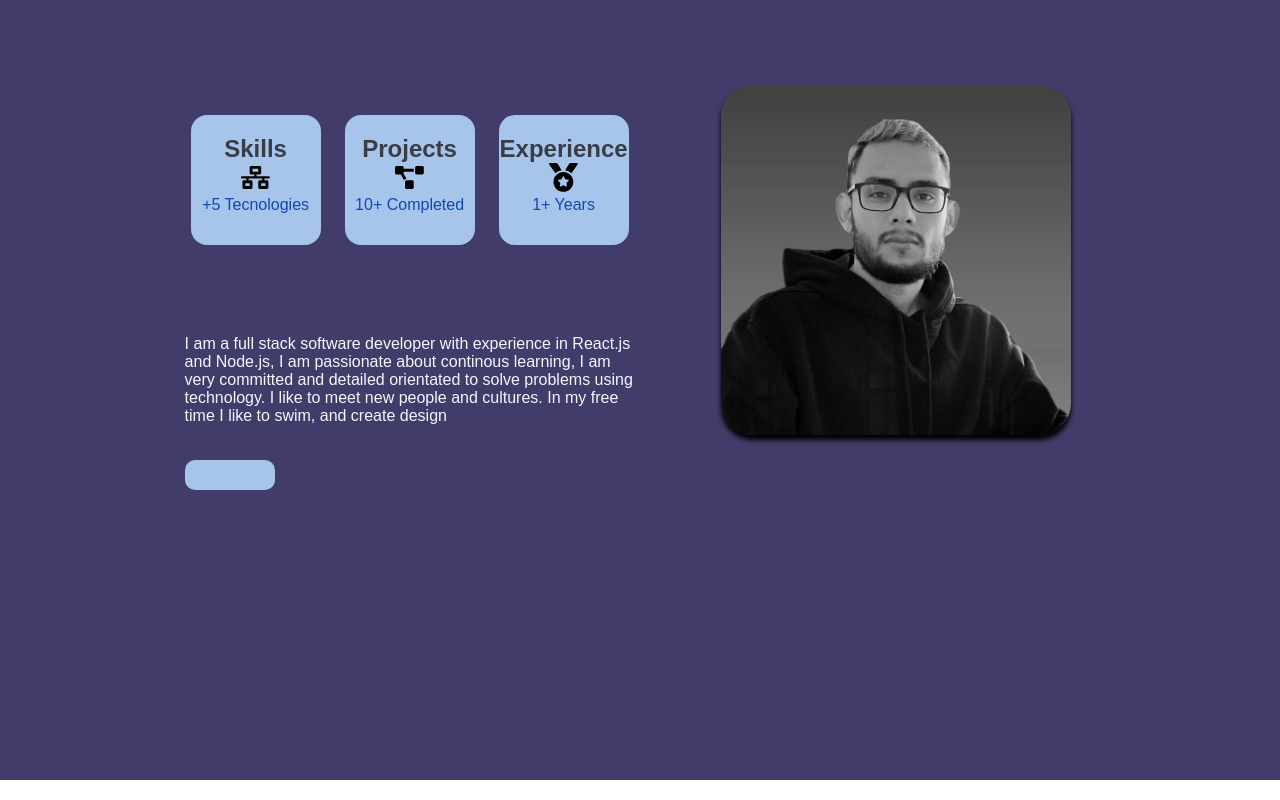
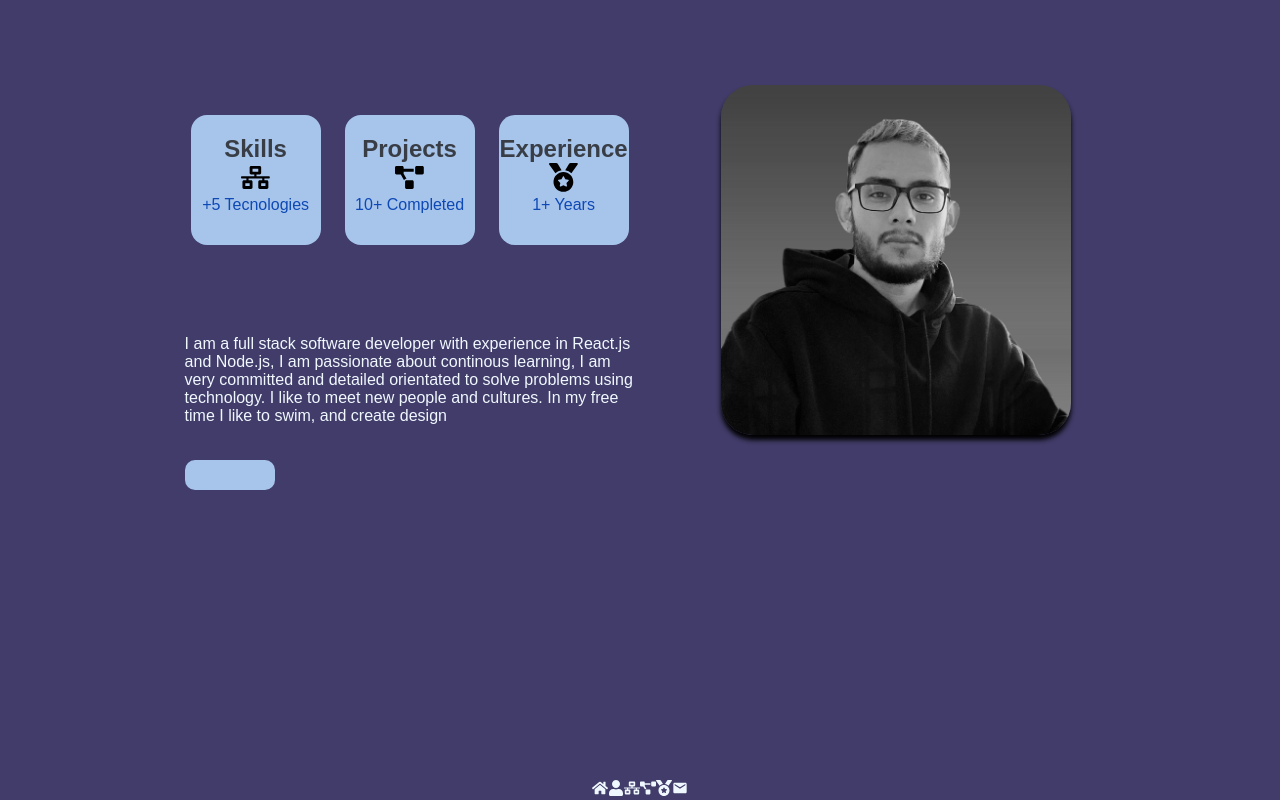
Before and after one commit to jonathanedd/Portafolio, a React (Create React App) app: page / in a window 1280 px wide. Shown: the part 998-1798 px from the top of the page. Built offline with nearby package versions, Linux system fonts and the light colour scheme.

Commit message:
Added new Nav design

```diff
--- a/src/App.js
+++ b/src/App.js
@@ -2,13 +2,16 @@ import "./App.css";
 import NavBar from "./components/NavBar";
 import Home from "./components/Home";
 import AboutMe from "./components/AboutMe";
+import Nav from "./components/Nav";
 
 function App() {
   return (
     <div className="App">
       <NavBar />
+
       <Home />
       <AboutMe />
+      <Nav />
     </div>
   );
 }
--- /dev/null
+++ b/src/components/Nav.js
@@ -0,0 +1,44 @@
+import React from "react";
+import "../styles/nav.css";
+
+import {
+  FaHome,
+  FaUser,
+  FaNetworkWired,
+  FaProjectDiagram,
+  FaMedal,
+} from "react-icons/fa";
+
+import { MdEmail } from "react-icons/md";
+
+const Nav = () => {
+  return (
+    <nav>
+      <a href="#home">
+        <FaHome />
+      </a>
+
+      <a href="#about">
+        <FaUser />
+      </a>
+
+      <a href="#skills">
+        <FaNetworkWired />
+      </a>
+
+      <a href="#projects">
+        <FaProjectDiagram />
+      </a>
+
+      <a href="#experience">
+        <FaMedal />
+      </a>
+
+      <a href="#experience">
+        <MdEmail />
+      </a>
+    </nav>
+  );
+};
+
+export default Nav;
--- /dev/null
+++ b/src/styles/nav.css
@@ -0,0 +1,3 @@
+nav a{
+    color: aliceblue;
+}
```
